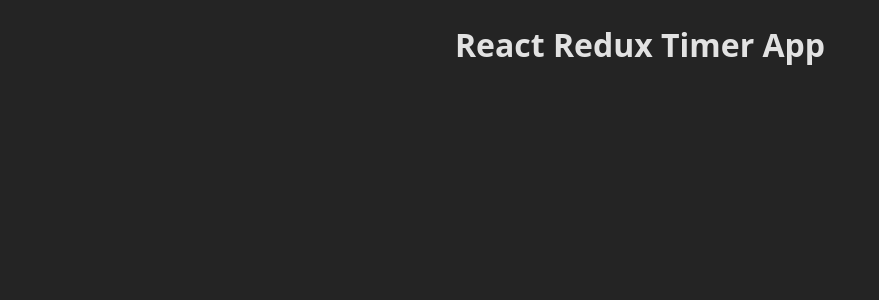
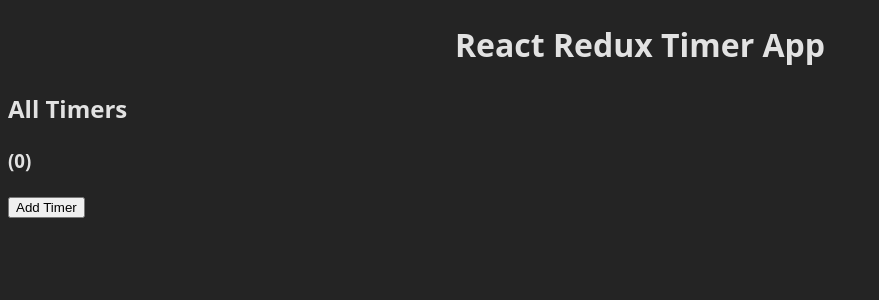
Before and after one commit to mikeygough/react-redux-timer-app, a React (Vite) app: page / in a window 1280 px wide. Shown: the top 300 px of the page, without its empty margins (0-879 px from the left). Built offline with nearby package versions, Linux system fonts and the light colour scheme.

Commit message:
Create TimerBoard

```diff
--- a/src/App.jsx
+++ b/src/App.jsx
@@ -1,7 +1,13 @@
 import Header from './components/Header/Header';
+import TimerBoard from './components/TimerBoard/TimerBoard';
 
 function App() {
-  return <Header />;
+  return (
+    <>
+      <Header />
+      <TimerBoard />
+    </>
+  );
 }
 
 export default App;
--- /dev/null
+++ b/src/components/TimerBoard/TimerBoard.jsx
@@ -0,0 +1,30 @@
+import React from 'react';
+import { useSelector, useDispatch } from 'react-redux';
+import { addTimer } from '../../features/timers/TimerSlice';
+
+export default function TimerBoard() {
+  const timers = useSelector((state) => state.timers);
+  const dispatch = useDispatch();
+
+  const handleAddTimer = () => {
+    const label = prompt('Enter a timer label:') || 'New Timer';
+    dispatch(addTimer(label));
+  };
+
+  return (
+    <div>
+      <h2>All Timers</h2>
+      <h3>({timers.length})</h3>
+      <button onClick={handleAddTimer}>Add Timer</button>
+      <ul>
+        {timers.map((timer) => (
+          <li key={timer.id}>
+            <strong>{timer.label}</strong> — Elapsed:{' '}
+            {Math.floor(timer.elapsed / 1000)}s<br></br>
+            <small>{timer.isRunning ? 'Running' : 'Paused'}</small>
+          </li>
+        ))}
+      </ul>
+    </div>
+  );
+}
```
